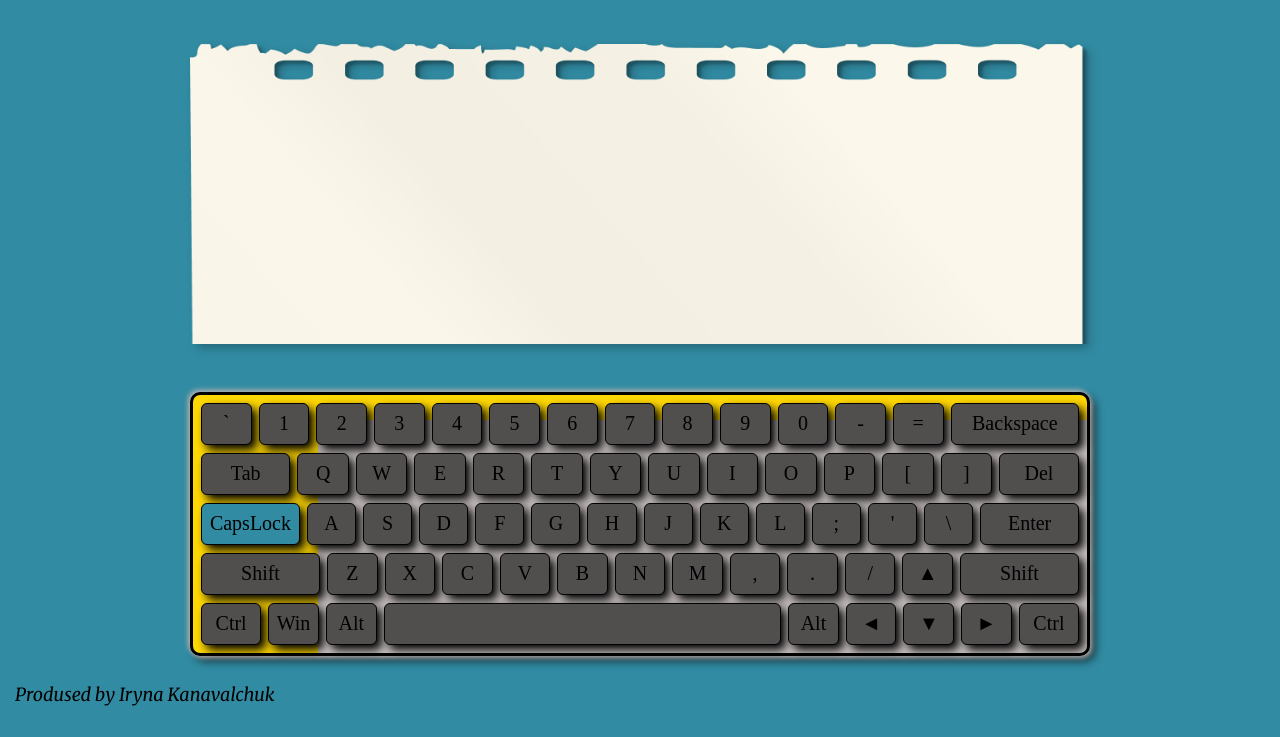
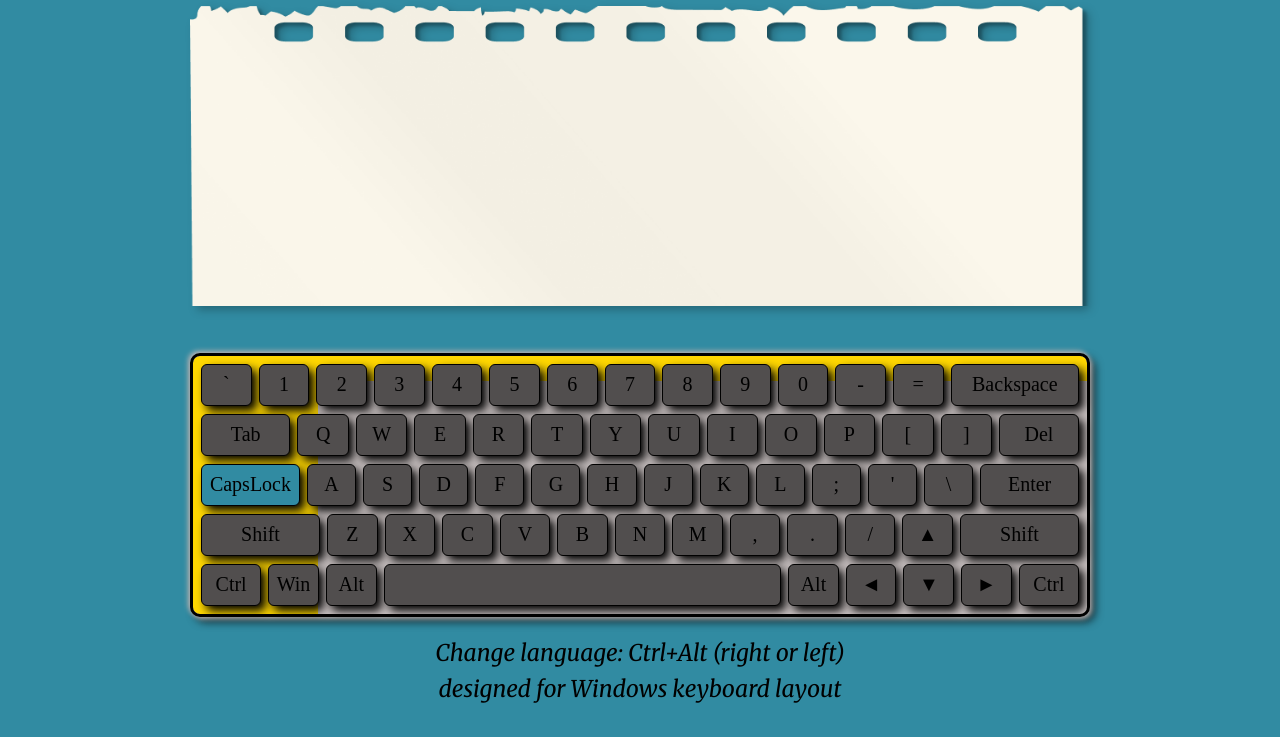
Before and after one commit to Irina0313/virtual-keyboard, a website built with webpack: page src/index.html in a window 1280 px wide. Shown: the part 79-816 px from the top of the page. Built offline with nearby package versions, Linux system fonts and the light colour scheme.

Commit message:
feat: add description in footer

```diff
--- a/src/index.js
+++ b/src/index.js
@@ -2,8 +2,6 @@ import '@babel/polyfill/lib';
 import './index.html';
 import './style.scss';
 
-// import { locale } from 'core-js';
-// import { text } from 'express';
 import { ElementBuilder } from './modules/elem-builder';
 import {
   keyCodeLayout,
@@ -123,8 +121,18 @@ let footer = new ElementBuilder('footer', body, 'footer');
 footer = footer.createElement();
 
 div = new ElementBuilder('div', footer, 'footer__row');
-div = div.createElement();
-div.innerText = 'Prodused by Iryna Kanavalchuk';
+const footerRow = div.createElement();
+
+span = new ElementBuilder('span', footerRow, 'footer__item');
+span = span.createElement();
+
+span = new ElementBuilder('span', footerRow, 'footer__item');
+span = span.createElement();
+
+const footerItems = document.querySelectorAll('.footer__item');
+const [language, system] = footerItems;
+language.innerText = 'Change language: Ctrl+Alt (right or left)';
+system.innerText = 'designed for Windows keyboard layout';
 
 /*  function to change the layout  */
 
--- a/src/styles/_base.scss
+++ b/src/styles/_base.scss
@@ -1,9 +1,10 @@
 html {
   font-size: 10px;
+  height: 100%;
 }
 
 body {
-  height: 100vh;
+  height: 100%;
   background: $background-color;
   /*background-image: url(assets/images/background-img.png);*/
   font-size: 25px;
@@ -12,6 +13,7 @@ body {
   flex-direction: column;
   justify-content: space-between;
   align-items: center;
+  row-gap: 20px;
 }
 
 .main__wrapper {
--- a/src/styles/_footer.scss
+++ b/src/styles/_footer.scss
@@ -1,13 +1,23 @@
 .footer {
   display: flex;
+  justify-content: center;
   width: 100%;
   box-sizing: border-box;
   padding: 15px;
-  justify-content: flex-start;
+  flex: 0 0 auto;
 }
 .footer__row {
+  display: flex;
+  flex-direction: column;
+  justify-content: center;
+  align-items: center;
+  row-gap: 10px;
   font-family: $font-page;
   font-style: italic;
   font-size: 1.8rem;
-  margin: 0;
+  margin: 20px 0;
 }
+
+.footer__item {
+  font-size: 2.3rem;
+}
--- a/src/styles/_header.scss
+++ b/src/styles/_header.scss
@@ -6,6 +6,6 @@
   text-align: center;
   margin: 0 0 15px 0;
   font-family: $font-page;
-  font-size: 4rem;
+  font-size: 3rem;
   text-shadow: 1px 1px 2px white, 2px 2px 3px rgb(0, 0, 0);
 }
--- a/src/styles/_main.scss
+++ b/src/styles/_main.scss
@@ -5,6 +5,7 @@
   align-items: center;
   padding: 0 15px;
   box-sizing: border-box;
+  flex: 1 0 auto;
 }
 .section {
   height: 40%;
```
